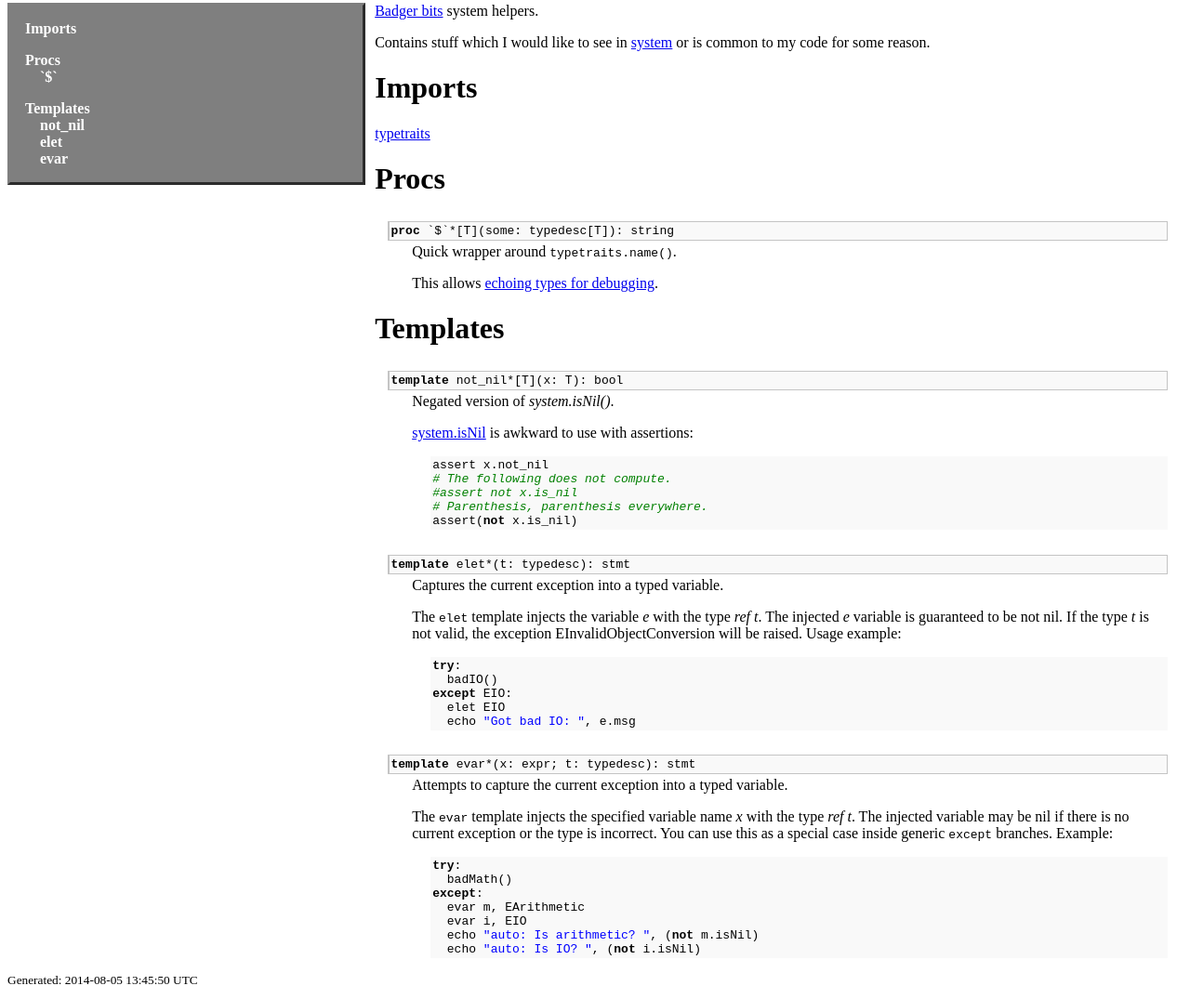
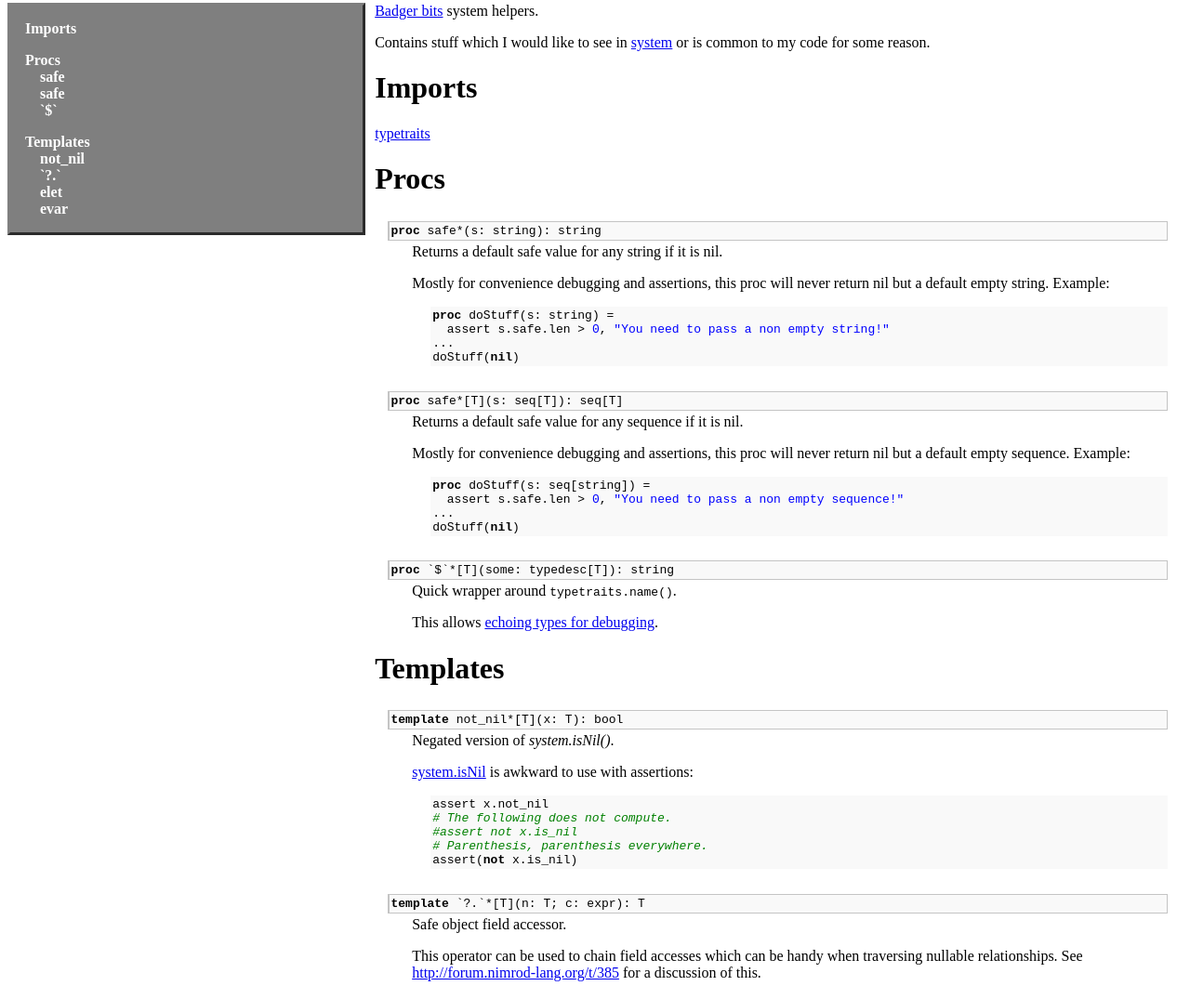
Before and after one commit to Araq/badger_bits, a plain HTML site: page gh_docs/master/bb_system.html in a window 1280 px wide. Shown: the part 77-1152 px from the top of the page at 93% size. Drawn offline with Linux system fonts and the light colour scheme.

Commit message:
Updates website.

```diff
--- a/gh_docs/master/bb_system.html
+++ b/gh_docs/master/bb_system.html
@@ -250,7 +250,11 @@ a.reference:hover {color: #E00000;background-color: #ffff00;display: margin;
 <li>
   <a class="reference" href="#12" id="62">Procs</a>
   <ul class="simple">
-      <li><a class="reference" href="#$,typedesc[T]"
+      <li><a class="reference" href="#safe,string"
+    title="safe*(s: string): string"><wbr />safe</a></li>
+  <li><a class="reference" href="#safe,seq[T]"
+    title="safe*[T](s: seq[T]): seq[T]"><wbr />safe</a></li>
+  <li><a class="reference" href="#$,typedesc[T]"
     title="`$`*[T](some: typedesc[T]): string">`<wbr />$`</a></li>
 
   </ul>
@@ -260,6 +264,8 @@ a.reference:hover {color: #E00000;background-color: #ffff00;display: margin;
   <ul class="simple">
       <li><a class="reference" href="#not_nil.t,T"
     title="not_nil*[T](x: T): bool"><wbr />not_<wbr />nil</a></li>
+  <li><a class="reference" href="#?..t,T,expr"
+    title="`?.`*[T](n: T; c: expr): T">`<wbr />?.`</a></li>
   <li><a class="reference" href="#elet.t,typedesc"
     title="elet*(t: typedesc): stmt"><wbr />elet</a></li>
   <li><a class="reference" href="#evar.t,expr,typedesc"
@@ -282,6 +288,26 @@ a.reference:hover {color: #E00000;background-color: #ffff00;display: margin;
 <div class="section" id="12">
 <h1><a class="toc-backref" href="#62">Procs</a></h1>
 <dl class="item">
+<dt id="safe"><a name="safe,string"></a><pre><span class="Keyword">proc</span> <span class="Identifier">safe</span><span class="Operator">*</span><span class="Other">(</span><span class="Identifier">s</span><span class="Other">:</span> <span class="Identifier">string</span><span class="Other">)</span><span class="Other">:</span> <span class="Identifier">string</span></pre></dt>
+<dd>
+<p>Returns a default safe value for any string if it is nil.</p>
+<p>Mostly for convenience debugging and assertions, this proc will never return nil but a default empty string. Example:</p>
+<pre><span class="Keyword">proc</span> <span class="Identifier">doStuff</span><span class="Punctuation">(</span><span class="Identifier">s</span><span class="Punctuation">:</span> <span class="Identifier">string</span><span class="Punctuation">)</span> <span class="Operator">=</span>
+  <span class="Identifier">assert</span> <span class="Identifier">s</span><span class="Operator">.</span><span class="Identifier">safe</span><span class="Operator">.</span><span class="Identifier">len</span> <span class="Operator">&gt;</span> <span class="DecNumber">0</span><span class="Punctuation">,</span> <span class="StringLit">&quot;You need to pass a non empty string!&quot;</span>
+<span class="Operator">...</span>
+<span class="Identifier">doStuff</span><span class="Punctuation">(</span><span class="Keyword">nil</span><span class="Punctuation">)</span></pre>
+
+</dd>
+<dt id="safe"><a name="safe,seq[T]"></a><pre><span class="Keyword">proc</span> <span class="Identifier">safe</span><span class="Operator">*</span><span class="Other">[</span><span class="Identifier">T</span><span class="Other">]</span><span class="Other">(</span><span class="Identifier">s</span><span class="Other">:</span> <span class="Identifier">seq</span><span class="Other">[</span><span class="Identifier">T</span><span class="Other">]</span><span class="Other">)</span><span class="Other">:</span> <span class="Identifier">seq</span><span class="Other">[</span><span class="Identifier">T</span><span class="Other">]</span></pre></dt>
+<dd>
+<p>Returns a default safe value for any sequence if it is nil.</p>
+<p>Mostly for convenience debugging and assertions, this proc will never return nil but a default empty sequence. Example:</p>
+<pre><span class="Keyword">proc</span> <span class="Identifier">doStuff</span><span class="Punctuation">(</span><span class="Identifier">s</span><span class="Punctuation">:</span> <span class="Identifier">seq</span><span class="Punctuation">[</span><span class="Identifier">string</span><span class="Punctuation">]</span><span class="Punctuation">)</span> <span class="Operator">=</span>
+  <span class="Identifier">assert</span> <span class="Identifier">s</span><span class="Operator">.</span><span class="Identifier">safe</span><span class="Operator">.</span><span class="Identifier">len</span> <span class="Operator">&gt;</span> <span class="DecNumber">0</span><span class="Punctuation">,</span> <span class="StringLit">&quot;You need to pass a non empty sequence!&quot;</span>
+<span class="Operator">...</span>
+<span class="Identifier">doStuff</span><span class="Punctuation">(</span><span class="Keyword">nil</span><span class="Punctuation">)</span></pre>
+
+</dd>
 <dt id="$"><a name="$,typedesc[T]"></a><pre><span class="Keyword">proc</span> <span class="Other">`</span><span class="Operator">$</span><span class="Other">`</span><span class="Operator">*</span><span class="Other">[</span><span class="Identifier">T</span><span class="Other">]</span><span class="Other">(</span><span class="Identifier">some</span><span class="Other">:</span> <span class="Identifier">typedesc</span><span class="Other">[</span><span class="Identifier">T</span><span class="Other">]</span><span class="Other">)</span><span class="Other">:</span> <span class="Identifier">string</span></pre></dt>
 <dd>
 <p>Quick wrapper around <tt class="docutils literal"><span class="pre">typetraits.name()</span></tt>.</p>
@@ -303,6 +329,13 @@ a.reference:hover {color: #E00000;background-color: #ffff00;display: margin;
 <span class="Comment">#assert not x.is_nil</span>
 <span class="Comment"># Parenthesis, parenthesis everywhere.</span>
 <span class="Identifier">assert</span><span class="Punctuation">(</span><span class="Keyword">not</span> <span class="Identifier">x</span><span class="Operator">.</span><span class="Identifier">is_nil</span><span class="Punctuation">)</span></pre>
+
+</dd>
+<dt id="?."><a name="?..t,T,expr"></a><pre><span class="Keyword">template</span> <span class="Other">`</span><span class="Operator">?.</span><span class="Other">`</span><span class="Operator">*</span><span class="Other">[</span><span class="Identifier">T</span><span class="Other">]</span><span class="Other">(</span><span class="Identifier">n</span><span class="Other">:</span> <span class="Identifier">T</span><span class="Other">;</span> <span class="Identifier">c</span><span class="Other">:</span> <span class="Identifier">expr</span><span class="Other">)</span><span class="Other">:</span> <span class="Identifier">T</span></pre></dt>
+<dd>
+<p>Safe object field accessor.</p>
+<p>This operator can be used to chain field accesses which can be handy when traversing nullable relationships. See <a class="reference external" href="http://forum.nimrod-lang.org/t/385">http://forum.nimrod-lang.org/t/385</a> for a discussion of this.</p>
+
 
 </dd>
 <dt id="elet"><a name="elet.t,typedesc"></a><pre><span class="Keyword">template</span> <span class="Identifier">elet</span><span class="Operator">*</span><span class="Other">(</span><span class="Identifier">t</span><span class="Other">:</span> <span class="Identifier">typedesc</span><span class="Other">)</span><span class="Other">:</span> <span class="Identifier">stmt</span></pre></dt>
@@ -334,7 +367,7 @@ a.reference:hover {color: #E00000;background-color: #ffff00;display: margin;
 
 </div>
 
-<small>Generated: 2014-08-05 13:45:50 UTC</small>
+<small>Generated: 2014-08-05 21:21:20 UTC</small>
 </div>
 </body>
 </html>
```
Also changed, not shown: gh_docs/master/README.html (+1 -1 lines), gh_docs/master/bb_os.html (+1 -1 lines), gh_docs/master/license.html (+1 -1 lines), gh_docs/master/theindex.html (+11 -1 lines), 1 other file.
